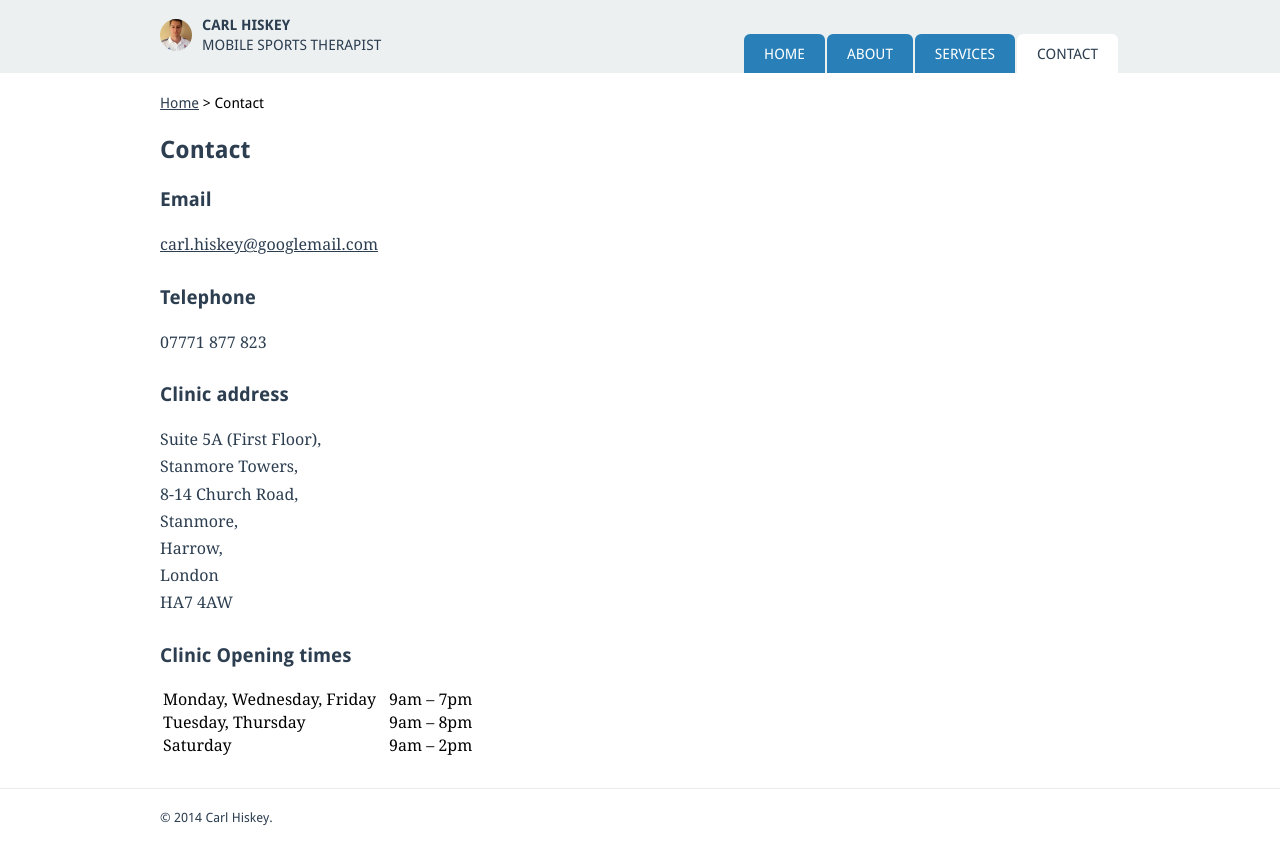
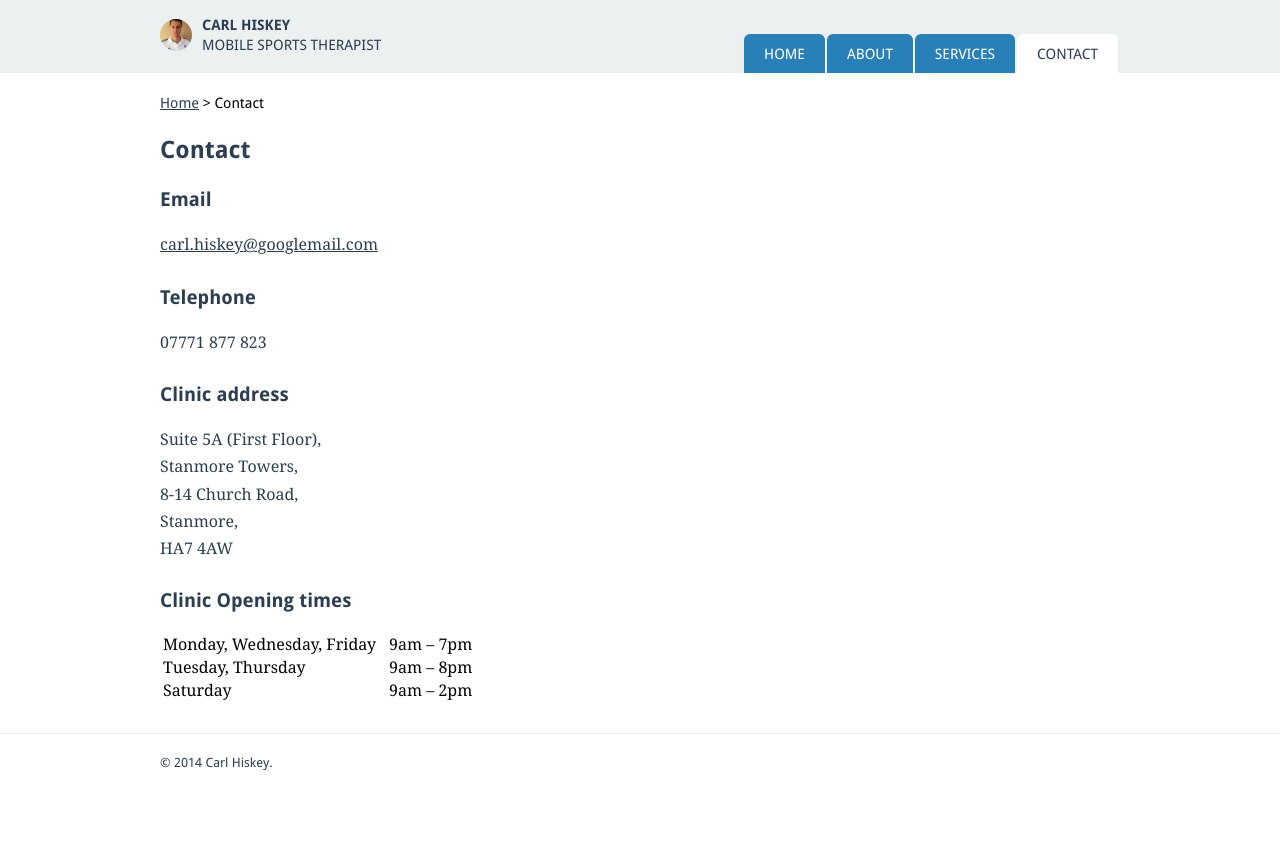
Before and after one commit to adoromedia/carlhiskey.co.uk, a Jekyll site: the page built from _pages/contact.md, in a window 1280 px wide. Shown: the top 864 px of the page. Built offline with Jekyll 4.4.1, drawn with Linux system fonts in a browser that asks for light colours; Markdown is read by kramdown in place of the engine named in the settings.

Commit message:
fixed typos

```diff
--- a/_pages/contact.md
+++ b/_pages/contact.md
@@ -21,8 +21,7 @@ Suite 5A (First Floor),<br>
 Stanmore Towers,<br>
 8-14 Church Road,<br>
 Stanmore,<br>
-Harrow,<br>
-London<br> HA7 4AW
+HA7 4AW
 
 <!--
 Health-and-harmony.net
```
Also changed, not shown: _pages/about.md (+1 -1 lines), index.md (+1 -1 lines).
